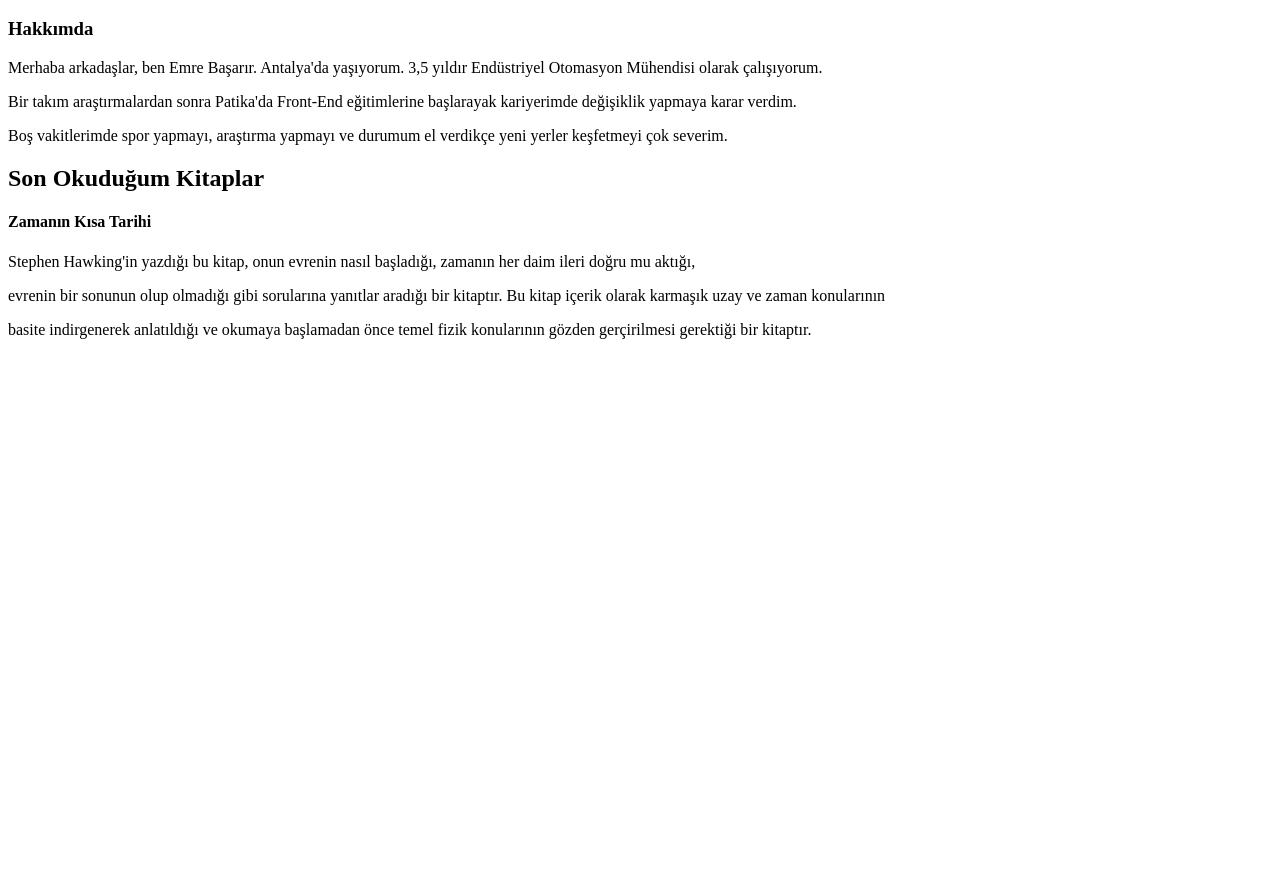
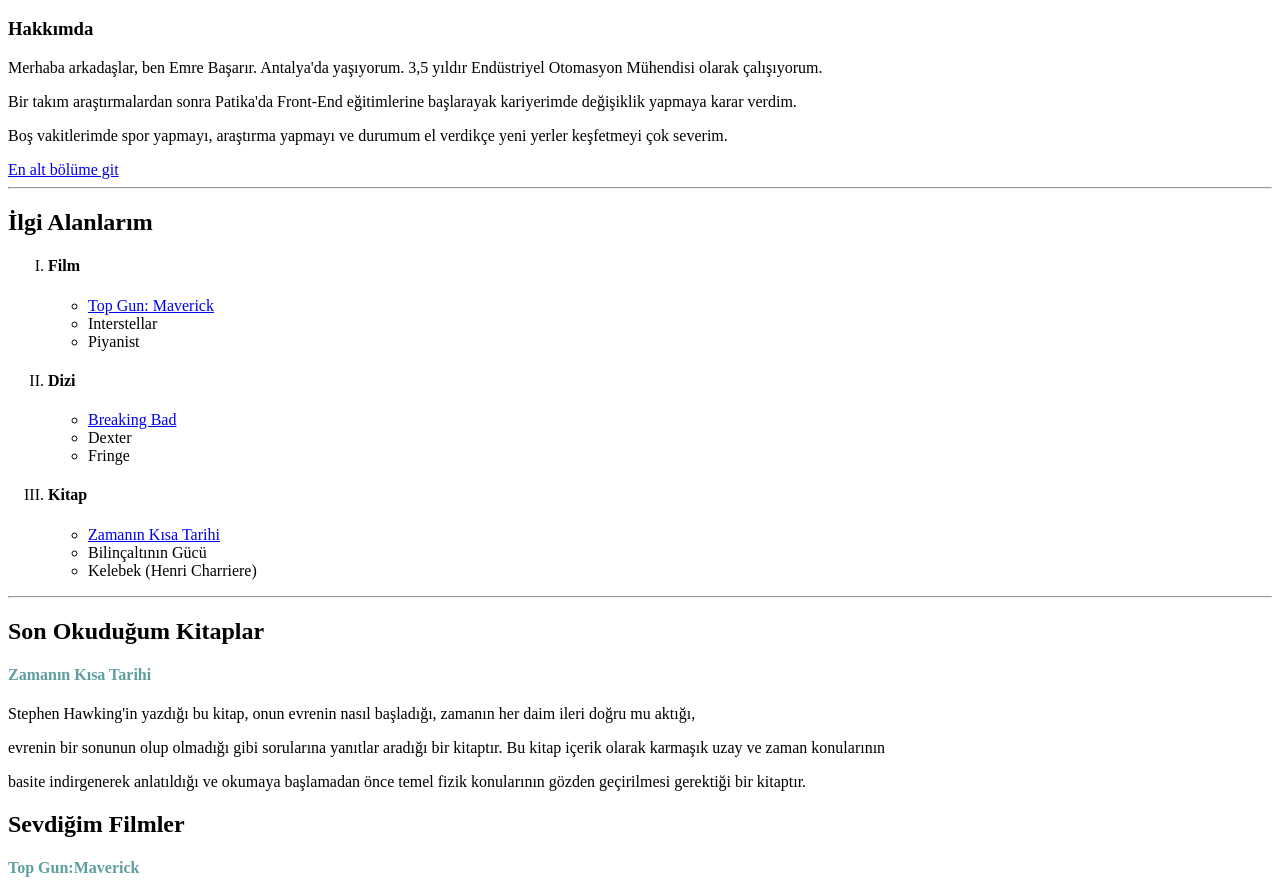
Before and after one commit to EmreBasarir/ilk-web-sayfasi, a plain HTML site: page index.html in a window 1280 px wide. Shown: the part 48-944 px from the top of the page. Before the commit the page ends 800 px from the top, so only its background shows below. Drawn offline with Linux system fonts and the light colour scheme; grey boxes are pictures that could not be loaded.

Commit message:
index.html and readme updated

```diff
--- a/index.html
+++ b/index.html
@@ -1,3 +1,4 @@
+<div>
     <!--  h1 etiketi ile ana başlık atıldı  -->
     <h1>Emre Başarır</h1>
     <!-- h3 etiketi ile font olarak daha küçük olan ara başlık kullanıldı -->
@@ -6,13 +7,60 @@
     <p>Merhaba arkadaşlar, ben Emre Başarır. Antalya'da yaşıyorum. 3,5 yıldır Endüstriyel Otomasyon Mühendisi olarak çalışıyorum.</p>
     <p>Bir takım araştırmalardan sonra Patika'da Front-End eğitimlerine başlarayak kariyerimde değişiklik yapmaya karar verdim.</p>
     <p>Boş vakitlerimde spor yapmayı, araştırma yapmayı ve durumum el verdikçe yeni yerler keşfetmeyi çok severim.</p>
+    <a href="#footer">En alt bölüme git</a>
 
+</div>
+<hr>
+<div>
+    <h2><span style=""></span> İlgi Alanlarım</h2>
+    <ol type="I" >
+            <li>
+                <h4>Film</h4><ul>
+                    <li><a href="https://www.imdb.com/title/tt1745960/" target = "_blank" >Top Gun: Maverick</a></li>
+                    <li>Interstellar</li>
+                    <li>Piyanist</li>
+                </ul>
+            </li>
+            <li>
+                <h4>Dizi</h4><ul>
+                    <li><a href="https://www.imdb.com/title/tt0903747/" target="_blank">Breaking Bad</a>
+                    </li>
+                    <li>Dexter</li>
+                    <li>Fringe</li>
+                </ul>
+            </li>
+            <li>
+                <h4>Kitap</h4><ul>
+                    <li><a href="https://www.goodreads.com/book/show/20695336-zaman-n-k-sa-tarihi?ac=1&from_search=true&qid=X4bBV7GOXp&rank=1" target="_blank">Zamanın Kısa Tarihi</a>
+                    </li>
+                    <li>Bilinçaltının Gücü</li>
+                    <li>Kelebek (Henri Charriere)</li>
+                </ul>
+            </li>
+    </ol>
+</div>
+<hr>
+<div>
     <!-- h2 etiketi kullanılarak h1 den küçük ilk font ile başlık oluşturuldu-->
     <h2>Son Okuduğum Kitaplar</h2>
     <!-- h4 etiketi başlık hakkında ayrıntıya gireceğim bir alt başlık oluşturuldu -->
-<h4>Zamanın Kısa Tarihi</h4>
+    <h4><span style="color:cadetblue"></style>Zamanın Kısa Tarihi</span></h4>
 
     <!-- p etiketleri ile verilen bilgilerin satır satır gözükmesi sağlandı -->
     <p>   Stephen Hawking'in yazdığı bu kitap, onun evrenin nasıl başladığı, zamanın her daim ileri doğru mu aktığı,</p>
     <p>evrenin bir sonunun olup olmadığı gibi sorularına yanıtlar aradığı bir kitaptır. Bu kitap içerik olarak karmaşık uzay ve zaman konularının </p>
-<p>basite indirgenerek anlatıldığı ve okumaya başlamadan önce temel fizik konularının gözden gerçirilmesi gerektiği bir kitaptır.</p>
+    <p>basite indirgenerek anlatıldığı ve okumaya başlamadan önce temel fizik konularının gözden geçirilmesi gerektiği bir kitaptır.</p>
+</div>
+<div>
+    <h2>Sevdiğim Filmler
+        <h4>
+            <p><span style="color:cadetblue"></style>Top Gun:Maverick</span> </p>
+        </h4>
+    </h2>
+    <a href="https://www.youtube.com/watch?v=g4U4BQW9OEk" target="_blank"><img src="https://www.bloghaber.com.tr/wp-content/uploads/2022/05/Top-Gun-Maverick-Movie-Reviews.jpg" alt="Film Gorseli">
+    </a>
+        <p id="footer">Top Gun: Maverick, 27 Mayıs 2022 tarihinde vizyona giren bir Amerikan drama filmi.Yönetmenliğini Joseph Kosinski'ın yaptığı, başrollerini Tom Cruise, Miles Teller,
+        Val Kilmer ve Jennifer Connelly'nın paylaştığı, 1986 yılında vizyona giren Top Gun filminin devamıdır.
+        </p>
+
+</div>
```
Also changed, not shown: 1 other file. Lines whose indentation alone changed are shown as unchanged.
